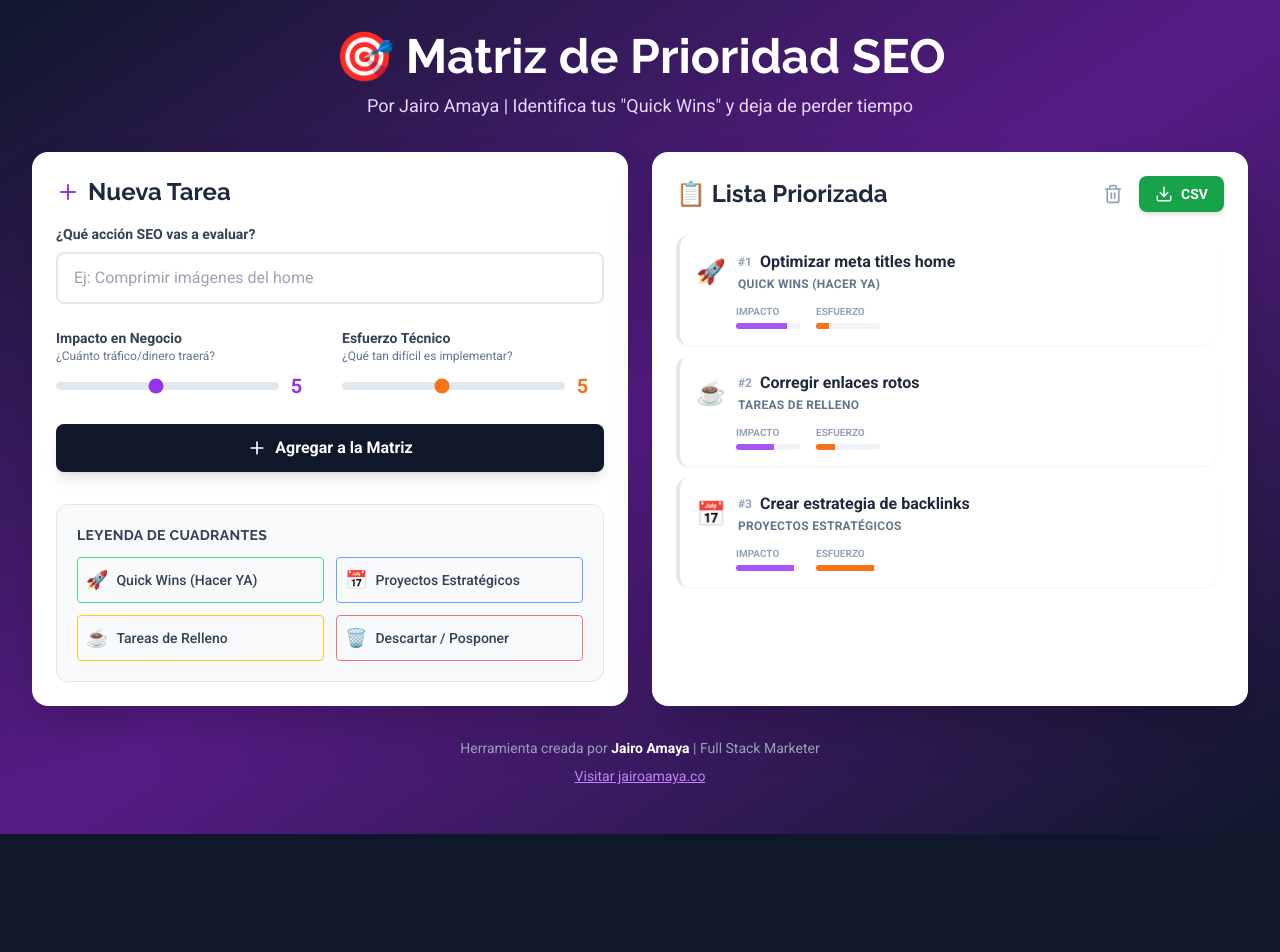
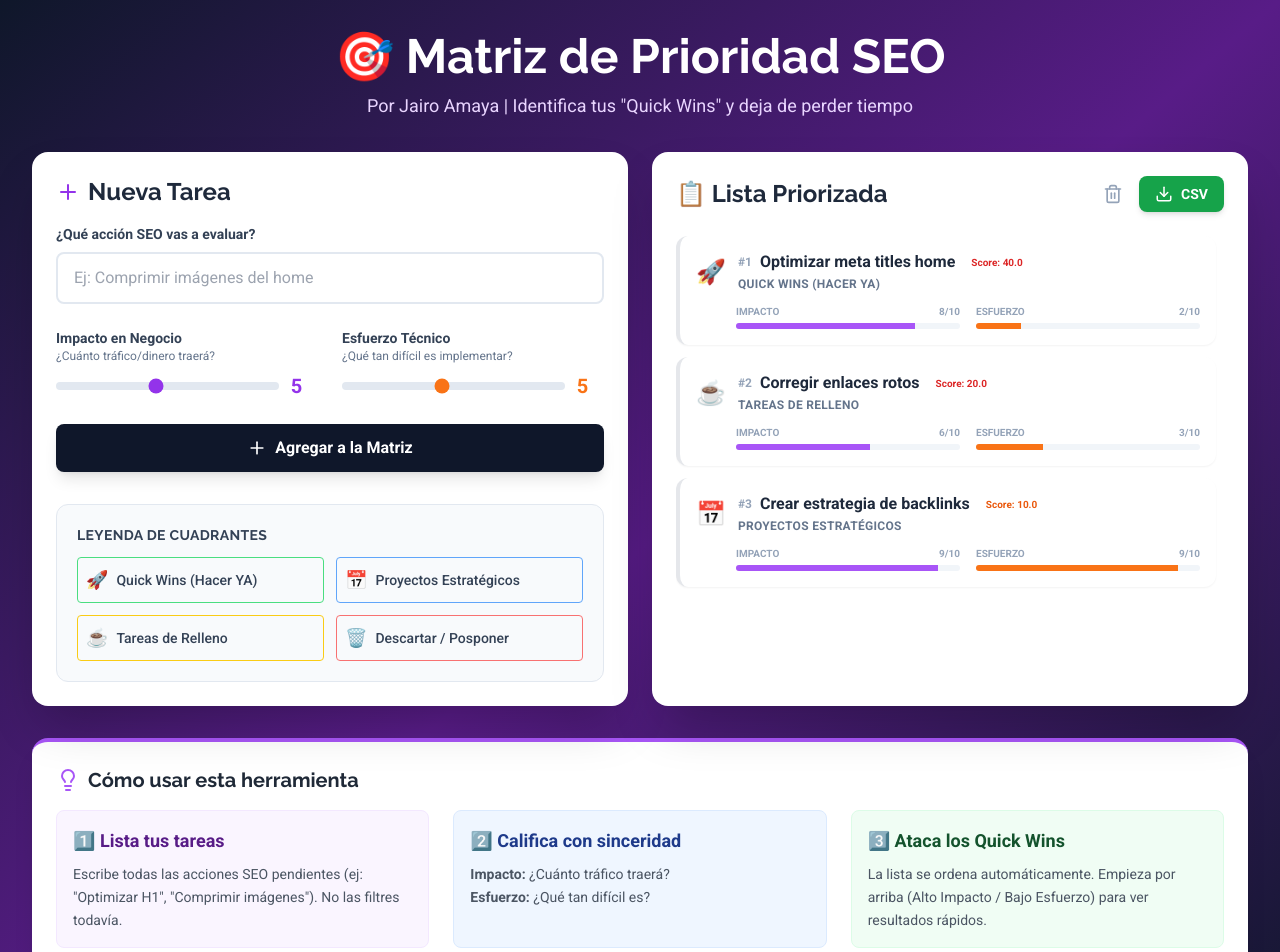
Before and after one commit to jairoamayalaverde/SEO-Priority-Matrix, a React (Vite) app: page / in a window 1280 px wide. Shown: the top 952 px of the page. Before the commit the page ends 834 px from the top, so only its background shows below. Built offline with nearby package versions, Linux system fonts and the light colour scheme.

Commit message:
Update App.jsx

```diff
--- a/src/App.jsx
+++ b/src/App.jsx
@@ -1,8 +1,8 @@
 import React, { useState, useEffect } from 'react';
-import { Trash2, Plus, Download, Save, RefreshCw } from 'lucide-react';
+import { Trash2, Plus, Download, Save, RefreshCw, Lightbulb, TrendingUp } from 'lucide-react';
 
 export default function SEOPriorityCalculator() {
-  // Estado inicial con carga desde LocalStorage si existe
+  // Estado inicial con carga desde LocalStorage
   const [tasks, setTasks] = useState(() => {
     const saved = localStorage.getItem('seoMatrixTasks');
     return saved ? JSON.parse(saved) : [
@@ -14,12 +14,12 @@ export default function SEOPriorityCalculator() {
 
   const [newTask, setNewTask] = useState({ name: '', impact: 5, effort: 5 });
 
-  // --- AUTO-GUARDADO ---
+  // Auto-Guardado
   useEffect(() => {
     localStorage.setItem('seoMatrixTasks', JSON.stringify(tasks));
   }, [tasks]);
 
-  // --- AUTO-RESIZE PARA IFRAME ---
+  // Auto-Resize
   useEffect(() => {
     const sendHeight = () => {
       const height = document.body.scrollHeight;
@@ -29,7 +29,7 @@ export default function SEOPriorityCalculator() {
     const observer = new ResizeObserver(sendHeight);
     observer.observe(document.body);
     return () => observer.disconnect();
-  }, [tasks]); // Se recalcula cuando cambian las tareas
+  }, [tasks]);
 
   const addTask = () => {
     if (newTask.name.trim()) {
@@ -110,7 +110,7 @@ export default function SEOPriorityCalculator() {
         </div>
 
         <div className="grid lg:grid-cols-2 gap-6">
-          {/* Add Task Panel */}
+          {/* Panel Izquierdo: Formulario */}
           <div className="bg-white rounded-2xl shadow-2xl p-6">
             <h2 className="text-2xl font-bold font-heading text-slate-800 mb-4 flex items-center gap-2">
                 <Plus className="text-purple-600" /> Nueva Tarea
@@ -174,7 +174,7 @@ export default function SEOPriorityCalculator() {
               </button>
             </div>
 
-            {/* Matrix Explanation */}
+            {/* Leyenda de Cuadrantes */}
             <div className="mt-8 p-5 bg-slate-50 rounded-xl border border-slate-200">
               <h3 className="font-bold font-heading text-slate-700 mb-3 text-sm uppercase tracking-wide">Leyenda de Cuadrantes</h3>
               <div className="grid grid-cols-2 gap-3 text-xs md:text-sm">
@@ -188,7 +188,7 @@ export default function SEOPriorityCalculator() {
             </div>
           </div>
 
-          {/* Priority List */}
+          {/* Panel Derecho: Lista Priorizada */}
           <div className="bg-white rounded-2xl shadow-2xl p-6 flex flex-col h-full">
             <div className="flex justify-between items-center mb-6">
               <h2 className="text-2xl font-bold font-heading text-slate-800">📋 Lista Priorizada</h2>
@@ -224,6 +224,8 @@ export default function SEOPriorityCalculator() {
                 </div>
               ) : (
                 sortedTasks.map((task, index) => {
+                  const score = calculatePriority(task.impact, task.effort);
+                  const priority = getPriorityLevel(score);
                   const quadrant = getQuadrant(task.impact, task.effort);
                   const quadrantInfo = quadrantData[quadrant];
 
@@ -239,12 +241,16 @@ export default function SEOPriorityCalculator() {
                         <Trash2 size={16} />
                       </button>
 
-                      <div className="flex items-start gap-3 mb-2">
+                      <div className="flex items-start gap-3 mb-3">
                         <span className="text-2xl pt-1">{quadrantInfo.icon}</span>
                         <div className="flex-1">
-                            <div className="flex items-center gap-2">
+                            <div className="flex items-center gap-2 flex-wrap">
                                 <span className="text-xs font-bold text-slate-400">#{index + 1}</span>
                                 <h3 className="font-bold text-slate-800 leading-tight">{task.name}</h3>
+                                {/* RECUPERADO: Badge de Score explícito */}
+                                <span className={`text-[10px] px-2 py-0.5 rounded-full font-bold ${priority.color.replace('bg-', 'bg-opacity-20 ')} ${priority.textColor}`}>
+                                  Score: {score}
+                                </span>
                             </div>
                             <div className="text-xs font-semibold text-slate-500 mt-1 uppercase tracking-wide">
                                 {quadrantInfo.label}
@@ -252,16 +258,23 @@ export default function SEOPriorityCalculator() {
                         </div>
                       </div>
 
-                      <div className="flex items-center gap-4 mt-3 pl-10">
+                      {/* Barras de progreso mejoradas con números */}
+                      <div className="grid grid-cols-2 gap-4 pl-10">
                         <div className="flex flex-col">
-                            <span className="text-[10px] text-slate-400 uppercase font-bold">Impacto</span>
-                            <div className="h-1.5 w-16 bg-slate-100 rounded-full overflow-hidden mt-1">
+                            <div className="flex justify-between text-[10px] text-slate-400 font-bold uppercase">
+                              <span>Impacto</span>
+                              <span>{task.impact}/10</span>
+                            </div>
+                            <div className="h-1.5 w-full bg-slate-100 rounded-full overflow-hidden mt-1">
                                 <div className="h-full bg-purple-500" style={{width: `${task.impact * 10}%`}}></div>
                             </div>
                         </div>
                         <div className="flex flex-col">
-                            <span className="text-[10px] text-slate-400 uppercase font-bold">Esfuerzo</span>
-                            <div className="h-1.5 w-16 bg-slate-100 rounded-full overflow-hidden mt-1">
+                            <div className="flex justify-between text-[10px] text-slate-400 font-bold uppercase">
+                              <span>Esfuerzo</span>
+                              <span>{task.effort}/10</span>
+                            </div>
+                            <div className="h-1.5 w-full bg-slate-100 rounded-full overflow-hidden mt-1">
                                 <div className="h-full bg-orange-500" style={{width: `${task.effort * 10}%`}}></div>
                             </div>
                         </div>
@@ -270,6 +283,34 @@ export default function SEOPriorityCalculator() {
                   );
                 })
               )}
+            </div>
+          </div>
+        </div>
+
+        {/* RECUPERADO: Sección de Instrucciones */}
+        <div className="mt-8 bg-white rounded-2xl shadow-xl p-6 border-t-4 border-purple-500">
+          <h3 className="text-xl font-bold font-heading text-gray-800 mb-4 flex items-center gap-2">
+            <Lightbulb className="text-purple-500" /> Cómo usar esta herramienta
+          </h3>
+          <div className="grid md:grid-cols-3 gap-6 text-sm">
+            <div className="p-4 bg-purple-50 rounded-lg border border-purple-100">
+              <div className="font-bold text-purple-900 mb-2 text-lg">1️⃣ Lista tus tareas</div>
+              <p className="text-gray-600 leading-relaxed">
+                Escribe todas las acciones SEO pendientes (ej: "Optimizar H1", "Comprimir imágenes"). No las filtres todavía.
+              </p>
+            </div>
+            <div className="p-4 bg-blue-50 rounded-lg border border-blue-100">
+              <div className="font-bold text-blue-900 mb-2 text-lg">2️⃣ Califica con sinceridad</div>
+              <p className="text-gray-600 leading-relaxed">
+                <strong>Impacto:</strong> ¿Cuánto tráfico traerá? <br/>
+                <strong>Esfuerzo:</strong> ¿Qué tan difícil es?
+              </p>
+            </div>
+            <div className="p-4 bg-green-50 rounded-lg border border-green-100">
+              <div className="font-bold text-green-900 mb-2 text-lg">3️⃣ Ataca los Quick Wins</div>
+              <p className="text-gray-600 leading-relaxed">
+                La lista se ordena automáticamente. Empieza por arriba (Alto Impacto / Bajo Esfuerzo) para ver resultados rápidos.
+              </p>
             </div>
           </div>
         </div>
```
